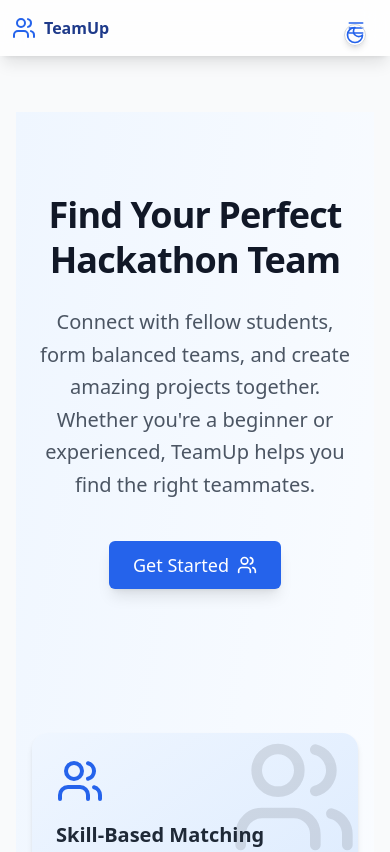
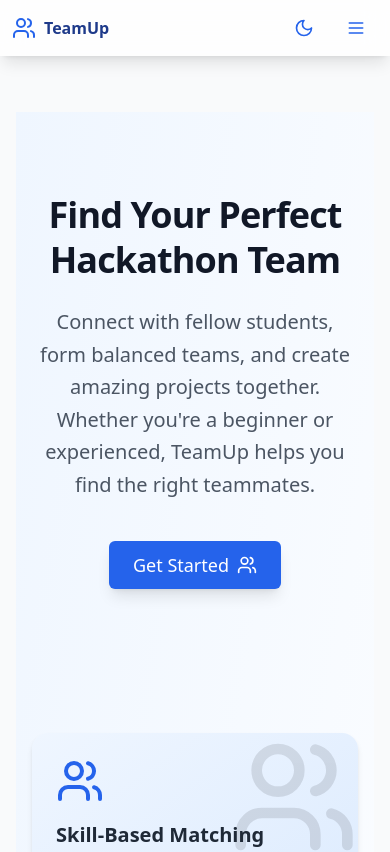
Before and after one commit to Shreyas0017/Team-Up, a React (Vite) app: page / in a window 390 px wide. Shown: the top 852 px of the page. Built offline with nearby package versions, Linux system fonts and the light colour scheme; no server answers.

Commit message:
Dark Mode Changed

```diff
--- a/src/components/Navbar.tsx
+++ b/src/components/Navbar.tsx
@@ -1,5 +1,5 @@
 import { Link } from 'react-router-dom';
-import { Users, UserCircle, LogIn, LogOut, MessageCircle, Sparkles, Menu, X } from 'lucide-react';
+import { Users, UserCircle, LogIn, LogOut, MessageCircle, Sparkles, Menu, X, Moon, Sun } from 'lucide-react';
 import { useAuth } from '@/context/AuthContext';
 import { auth } from '@/lib/firebase';
 import { Button } from './ui/Button';
@@ -7,16 +7,20 @@ import RequestNotifications from './RequestNotifications';
 import { motion, AnimatePresence } from 'framer-motion';
 import { useState } from 'react';
 
-export default function Navbar() {
+export default function Navbar({ darkMode, setDarkMode }) {
   const { user } = useAuth();
   const [isOpen, setIsOpen] = useState(false);
+
+  const toggleDarkMode = () => {
+    setDarkMode(!darkMode);
+  };
 
   return (
     <motion.nav
       initial={{ opacity: 0, y: -50 }}
       animate={{ opacity: 1, y: 0 }}
       transition={{ duration: 0.5 }}
-      className="fixed top-0 left-0 right-0 z-50 bg-white/80 backdrop-blur-md shadow-lg"
+      className="fixed top-0 left-0 right-0 z-50 bg-white/80 dark:bg-gray-800/90 backdrop-blur-md shadow-lg transition-colors duration-200"
     >
       <div className="container mx-auto px-3 sm:px-4 md:px-6 lg:px-8">
         <div className="flex h-14 sm:h-16 items-center justify-between">
@@ -28,22 +32,37 @@ export default function Navbar() {
               whileHover={{ rotate: 360 }}
               transition={{ duration: 0.5 }}
             >
-              <Users className="h-6 w-6 sm:h-7 sm:w-7 text-blue-600 group-hover:text-blue-800 transition-colors" />
+              <Users className="h-6 w-6 sm:h-7 sm:w-7 text-blue-600 dark:text-blue-400 group-hover:text-blue-800 dark:group-hover:text-blue-300 transition-colors" />
             </motion.div>
-            <span className="text-base sm:text-lg md:text-2xl font-bold text-blue-900 group-hover:text-blue-700 transition-colors">
+            <span className="text-base sm:text-lg md:text-2xl font-bold text-blue-900 dark:text-blue-300 group-hover:text-blue-700 dark:group-hover:text-blue-200 transition-colors">
               TeamUp
             </span>
           </Link>
 
-          {/* Mobile Menu Button */}
-          <div className="sm:hidden">
-            <Button variant="ghost" size="sm" onClick={() => setIsOpen(!isOpen)}>
-              {isOpen ? (
-                <X className="h-5 w-5 text-blue-600" />
+          {/* Dark Mode Toggle + Mobile Menu Button */}
+          <div className="flex items-center space-x-2">
+            <Button
+              variant="ghost"
+              size="sm"
+              onClick={toggleDarkMode}
+              className="text-gray-700 dark:text-gray-200"
+            >
+              {darkMode ? (
+                <Sun className="h-5 w-5 text-yellow-400" />
               ) : (
-                <Menu className="h-5 w-5 text-blue-600" />
+                <Moon className="h-5 w-5 text-blue-600" />
               )}
             </Button>
+
+            <div className="sm:hidden">
+              <Button variant="ghost" size="sm" onClick={() => setIsOpen(!isOpen)}>
+                {isOpen ? (
+                  <X className="h-5 w-5 text-blue-600 dark:text-blue-400" />
+                ) : (
+                  <Menu className="h-5 w-5 text-blue-600 dark:text-blue-400" />
+                )}
+              </Button>
+            </div>
           </div>
 
           {/* Desktop Navigation */}
@@ -60,8 +79,8 @@ export default function Navbar() {
                   whileTap={{ scale: 0.95 }}
                 >
                   <Link to="/teams">
-                    <Button variant="ghost" className="group px-2 sm:px-3 md:px-4 h-9 sm:h-10">
-                      <Sparkles className="h-4 w-4 sm:h-5 sm:w-5 text-blue-500 group-hover:text-blue-700 transition-colors" />
+                    <Button variant="ghost" className="group px-2 sm:px-3 md:px-4 h-9 sm:h-10 text-gray-700 dark:text-gray-200">
+                      <Sparkles className="h-4 w-4 sm:h-5 sm:w-5 text-blue-500 dark:text-blue-400 group-hover:text-blue-700 dark:group-hover:text-blue-300 transition-colors" />
                       <span className="hidden md:inline ml-2">Find Teams</span>
                     </Button>
                   </Link>
@@ -72,8 +91,8 @@ export default function Navbar() {
                   whileTap={{ scale: 0.95 }}
                 >
                   <Link to="/team-chat">
-                    <Button variant="ghost" className="group px-2 sm:px-3 md:px-4 h-9 sm:h-10">
-                      <MessageCircle className="h-4 w-4 sm:h-5 sm:w-5 text-green-500 group-hover:text-green-700 transition-colors" />
+                    <Button variant="ghost" className="group px-2 sm:px-3 md:px-4 h-9 sm:h-10 text-gray-700 dark:text-gray-200">
+                      <MessageCircle className="h-4 w-4 sm:h-5 sm:w-5 text-green-500 dark:text-green-400 group-hover:text-green-700 dark:group-hover:text-green-300 transition-colors" />
                       <span className="hidden md:inline ml-2">Chats</span>
                     </Button>
                   </Link>
@@ -88,8 +107,8 @@ export default function Navbar() {
                   whileTap={{ scale: 0.95 }}
                 >
                   <Link to="/profile">
-                    <Button variant="ghost" className="group px-2 sm:px-3 md:px-4 h-9 sm:h-10">
-                      <UserCircle className="h-4 w-4 sm:h-5 sm:w-5 text-purple-500 group-hover:text-purple-700 transition-colors" />
+                    <Button variant="ghost" className="group px-2 sm:px-3 md:px-4 h-9 sm:h-10 text-gray-700 dark:text-gray-200">
+                      <UserCircle className="h-4 w-4 sm:h-5 sm:w-5 text-purple-500 dark:text-purple-400 group-hover:text-purple-700 dark:group-hover:text-purple-300 transition-colors" />
                       <span className="hidden md:inline ml-2">Profile</span>
                     </Button>
                   </Link>
@@ -102,7 +121,7 @@ export default function Navbar() {
                   <Button
                     variant="outline"
                     onClick={() => auth.signOut()}
-                    className="group px-2 sm:px-3 md:px-4 h-9 sm:h-10"
+                    className="group px-2 sm:px-3 md:px-4 h-9 sm:h-10 text-gray-700 dark:text-gray-200 dark:border-gray-600"
                   >
                     <LogOut className="h-4 w-4 sm:h-5 sm:w-5 group-hover:rotate-45 transition-transform" />
                     <span className="hidden md:inline ml-2">Sign Out</span>
@@ -115,7 +134,7 @@ export default function Navbar() {
                 whileTap={{ scale: 0.95 }}
               >
                 <Link to="/login">
-                  <Button className="bg-blue-600 hover:bg-blue-700 transition-colors px-2 sm:px-3 md:px-4 h-9 sm:h-10">
+                  <Button className="bg-blue-600 hover:bg-blue-700 dark:bg-blue-500 dark:hover:bg-blue-600 transition-colors px-2 sm:px-3 md:px-4 h-9 sm:h-10">
                     <LogIn className="h-4 w-4 sm:h-5 sm:w-5" />
                     <span className="hidden md:inline ml-2">Sign In</span>
                   </Button>
@@ -139,28 +158,28 @@ export default function Navbar() {
                 {user ? (
                   <>
                     <Link to="/teams">
-                      <Button variant="ghost" className="w-full justify-start">
-                        <Sparkles className="h-5 w-5 text-blue-500" />
+                      <Button variant="ghost" className="w-full justify-start text-gray-700 dark:text-gray-200">
+                        <Sparkles className="h-5 w-5 text-blue-500 dark:text-blue-400" />
                         <span className="ml-2">Find Teams</span>
                       </Button>
                     </Link>
                     <Link to="/team-chat">
-                      <Button variant="ghost" className="w-full justify-start">
-                        <MessageCircle className="h-5 w-5 text-green-500" />
+                      <Button variant="ghost" className="w-full justify-start text-gray-700 dark:text-gray-200">
+                        <MessageCircle className="h-5 w-5 text-green-500 dark:text-green-400" />
                         <span className="ml-2">Chats</span>
                       </Button>
                     </Link>
                     <RequestNotifications />
                     <Link to="/profile">
-                      <Button variant="ghost" className="w-full justify-start">
-                        <UserCircle className="h-5 w-5 text-purple-500" />
+                      <Button variant="ghost" className="w-full justify-start text-gray-700 dark:text-gray-200">
+                        <UserCircle className="h-5 w-5 text-purple-500 dark:text-purple-400" />
                         <span className="ml-2">Profile</span>
                       </Button>
                     </Link>
                     <Button
                       variant="outline"
                       onClick={() => auth.signOut()}
-                      className="w-full justify-start"
+                      className="w-full justify-start text-gray-700 dark:text-gray-200 dark:border-gray-600"
                     >
                       <LogOut className="h-5 w-5" />
                       <span className="ml-2">Sign Out</span>
@@ -168,7 +187,7 @@ export default function Navbar() {
                   </>
                 ) : (
                   <Link to="/login">
-                    <Button className="w-full justify-start bg-blue-600 hover:bg-blue-700">
+                    <Button className="w-full justify-start bg-blue-600 hover:bg-blue-700 dark:bg-blue-500 dark:hover:bg-blue-600">
                       <LogIn className="h-5 w-5" />
                       <span className="ml-2">Sign In</span>
                     </Button>
--- a/src/pages/Home.tsx
+++ b/src/pages/Home.tsx
@@ -1,6 +1,6 @@
 import { useState, useEffect } from 'react';
 import { Link } from 'react-router-dom';
-import { Users, Rocket, Calendar, MessageSquare, ChevronRight, Check, Star, Moon, Sun } from 'lucide-react';
+import { Users, Rocket, Calendar, MessageSquare, ChevronRight, Check, Star} from 'lucide-react';
 import { Button } from '@/components/ui/Button';
 import { useAuth } from '@/context/AuthContext';
 import { motion } from 'framer-motion';
@@ -9,26 +9,8 @@ import { Helmet } from 'react-helmet';
 export default function Home() {
   const { user } = useAuth();
   const [hoveredFeature, setHoveredFeature] = useState<string | null>(null);
-  const [darkMode, setDarkMode] = useState(() => {
-    // Check for saved dark mode preference on initial load
-    const savedMode = localStorage.getItem('darkMode');
-    return savedMode === 'true' ? true : false;
-  });
 
-  // Apply dark mode class to document when dark mode changes
-  useEffect(() => {
-    if (darkMode) {
-      document.documentElement.classList.add('dark');
-    } else {
-      document.documentElement.classList.remove('dark');
-    }
-    // Save preference to localStorage
-    localStorage.setItem('darkMode', darkMode.toString());
-  }, [darkMode]);
 
-  const toggleDarkMode = () => {
-    setDarkMode(!darkMode);
-  };
 
   const features = [
     {
@@ -64,18 +46,7 @@ export default function Home() {
         <div className="min-h-screen bg-gradient-to-br from-blue-50 to-white dark:from-gray-900 dark:to-gray-800 overflow-hidden transition-colors duration-200">
           {/* Dark Mode Toggle */}
           <div className="fixed top-6 right-6 z-50">
-            <Button
-              variant="outline"
-              size="icon"
-              onClick={toggleDarkMode}
-              className="rounded-full shadow-md dark:bg-gray-800 dark:border-gray-700 dark:text-white"
-            >
-              {darkMode ? (
-                <Sun className="h-5 w-5 text-yellow-400" />
-              ) : (
-                <Moon className="h-5 w-5 text-blue-600" />
-              )}
-            </Button>
+
           </div>
 
           {/* Hero Section */}
```
